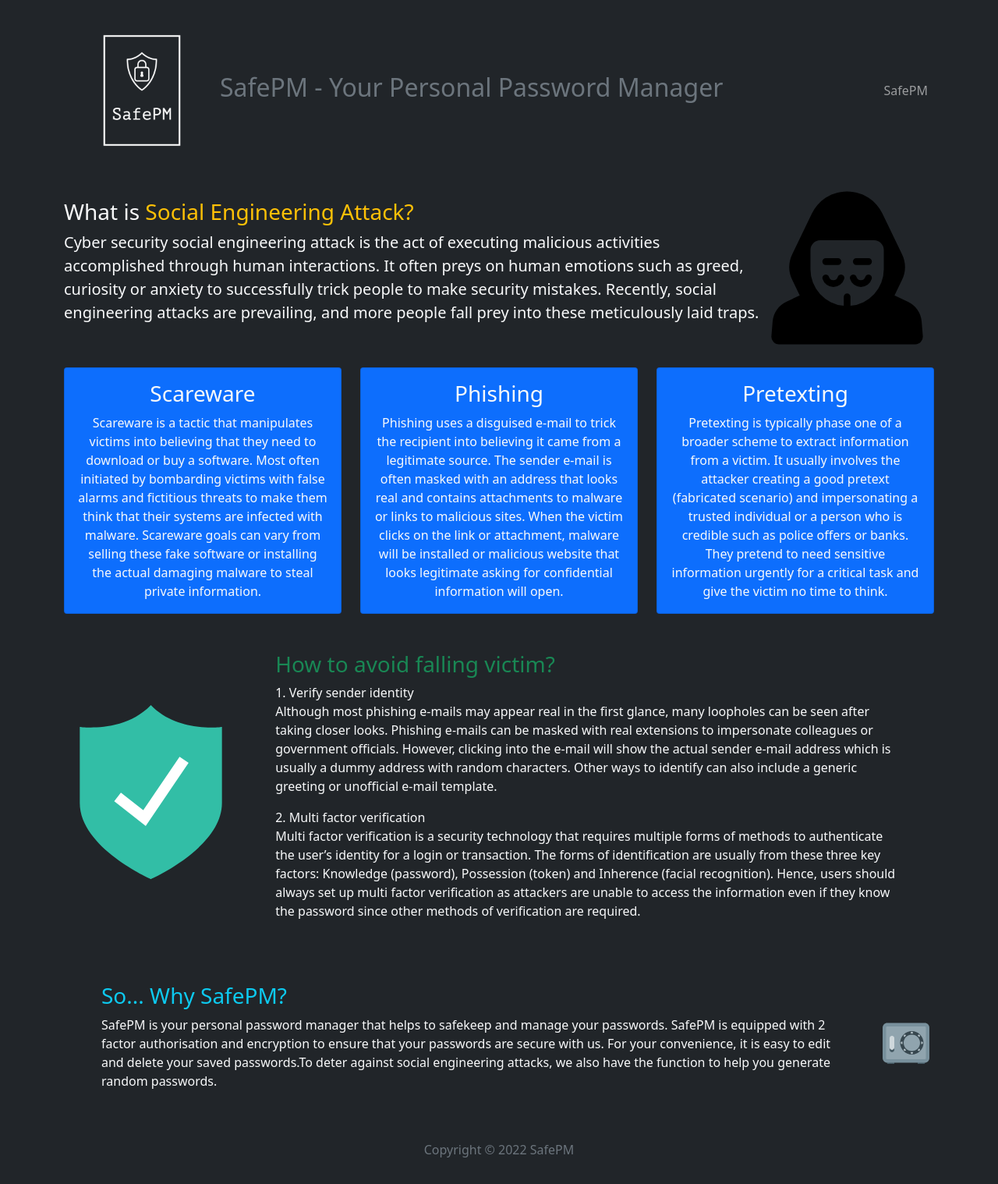
After one commit to Foxyfufu/Password-Manager, a Flask app: page /info in a window 1280 px wide. The commit adds this page. Shown: the whole page at 78% size. Run offline with Flask 2, Linux system fonts and the light colour scheme.

Commit message:
static page

```diff
--- a/app.py
+++ b/app.py
@@ -1,6 +1,5 @@
 from __future__ import print_function
-import os.path
-from flask import Flask, render_template, request, redirect, session, flash, url_for
+from flask import Flask, render_template, request, redirect, session, flash
 from config import APP_KEY #encrypt cookies
 from models import db, login, UserModel, Manager
 from flask_login import login_required, current_user, login_user, logout_user
@@ -10,7 +9,6 @@
 import base64
 from email.mime.multipart import MIMEMultipart
 from email.mime.text import MIMEText
-
 
 # from functools import wraps
 # from utils import generate_uid, divide_data
@@ -25,7 +23,6 @@
 API_NAME = 'gmail'
 API_VERSION = 'v1'
 SCOPES = ['https://mail.google.com/']
-
 service = create_service(CLIENT_SECRET_FILE, API_NAME, API_VERSION, SCOPES)
 
 db.init_app(app)
@@ -209,5 +206,9 @@
 def back():
     return redirect('/home')
 
+@app.route('/info')
+def info():
+    return render_template('info.html')
+
 if __name__ == "__main__":
     app.run(debug=True)
--- a/static/style.css
+++ b/static/style.css
@@ -2,6 +2,6 @@
     margin: auto;
 }
 
-#test {
-    width: 50%
+#hacker {
+    width: 20%
 }
--- a/task.txt
+++ /dev/null
@@ -1,3 +0,0 @@
-Things to do:
-1. timely alert for password change
-2. Static content for SEA
--- /dev/null
+++ b/templates/info.html
@@ -0,0 +1,127 @@
+{% extends "base.html" %}
+
+{% block head %} Social Engineering Attack {% endblock %}
+
+{% block content %}
+    <div class="collapse navbar-collapse" id="navmenu">
+        <ul class="navbar-nav ms-auto">
+            <li class="nav-item">
+                <a href="/" class="nav-link">SafePM</a>
+            </li>
+        </ul>
+  </div>
+{% endblock %}
+
+{% block body %}
+
+<section class="bg-dark text-light p-5 p-lg-0 text-center text-sm-start">
+    <div class="container">
+        <div class="d-sm-flex align-items-center justify-content-between">
+          <div>
+            <h3>What is <span class="text-warning"> Social Engineering Attack? </span></h3>
+            <p class="lead">
+                Cyber security social engineering attack is the act of executing malicious
+                activities accomplished through human interactions. It often preys on human
+                emotions such as greed, curiosity or anxiety to successfully trick people
+                to make security mistakes. Recently, social engineering attacks are
+                prevailing, and more people fall prey into these meticulously laid traps.
+            </p>
+          </div>
+          <img class="img-fluid d-none d-sm-block" id ="hacker" src="static/hacker.svg" alt="" />
+        </div>
+    </div>
+</section>
+
+<section class="px-5 py-3 bg-dark text-light">
+    <div class="container">
+      <div class="row text-center g-4">
+        <div class="col-md">
+          <div class="card bg-primary">
+            <div class="card-body text-center">
+              <h3 class="card-title mb-2">Scareware</h3>
+              <p class="card-text">
+                Scareware is a tactic that manipulates victims into believing that they need to
+                download or buy a software. Most often initiated by bombarding victims with false alarms
+                and fictitious threats to make them think that their systems are infected with malware.
+                Scareware goals can vary from selling these fake software or installing the actual damaging
+                malware to steal private information.
+              </p>
+            </div>
+          </div>
+        </div>
+        <div class="col-md">
+          <div class="card bg-primary">
+            <div class="card-body text-center">
+              <h3 class="card-title mb-2">Phishing</h3>
+              <p class="card-text">
+                Phishing uses a disguised e-mail to trick the recipient into believing it
+                came from a legitimate source. The sender e-mail is often masked with an address that
+                looks real and contains attachments to malware or links to malicious sites. When
+                the victim clicks on the link or attachment, malware will be installed or malicious website
+                that looks legitimate asking for confidential information will open.
+            </div>
+          </div>
+        </div>
+        <div class="col-md">
+          <div class="card bg-primary">
+            <div class="card-body text-center">
+              <h3 class="card-title mb-2">Pretexting</h3>
+              <p class="card-text">
+                Pretexting is typically phase one of a broader scheme to extract information from a victim. It
+                usually involves the attacker creating a good pretext (fabricated scenario) and impersonating a
+                trusted individual or a person who is credible such as police offers or banks. They pretend to
+                need sensitive information urgently for a critical task and give the victim no time to think.
+              </p>
+            </div>
+          </div>
+        </div>
+      </div>
+    </div>
+  </section>
+
+  <section class="px-5 py-3 bg-dark text-light">
+    <div class="container">
+      <div class="d-sm-flex align-items-center justify-content-between">
+        <img class="img-fluid d-none d-sm-block" id="hacker" src="static/antivirus.svg" alt="" />
+        <div class="px-5 py-3">
+          <h3><span class="text-success">How to avoid falling victim?</span></h3>
+          <p>
+            1. Verify sender identity <br>
+            Although most phishing e-mails may appear real in the first glance, many loopholes can be
+            seen after taking closer looks. Phishing e-mails can be masked with real extensions to impersonate colleagues or
+            government officials. However, clicking into the e-mail will show the actual sender e-mail address which
+            is usually a dummy address with random characters. Other ways to identify can also include a generic
+            greeting or unofficial e-mail template.
+          </p>
+          <p>
+            2. Multi factor verification <br>
+            Multi factor verification is a security technology that requires multiple forms of methods to authenticate
+            the user’s identity for a login or transaction. The forms of identification are usually from these three
+            key factors: Knowledge (password), Possession (token) and Inherence (facial recognition). Hence, users should
+            always set up multi factor verification as attackers are unable to access the information
+            even if they know the password since other methods of verification are required.
+          </p>
+        </div>
+      </div>
+    </div>
+  </section>
+
+  <section class="px-5 py-3 bg-dark text-light">
+    <div class="container">
+      <div class="d-sm-flex align-items-center justify-content-between">
+        <div class="px-5 py-3">
+          <h3><span class="text-info">So... Why SafePM?</span></h3>
+          <p>
+            SafePM is your personal password manager that helps to safekeep and manage your passwords. SafePM is equipped
+            with 2 factor authorisation and encryption to ensure that your passwords are secure with us. For your
+            convenience, it is easy to edit and delete your saved passwords.To deter against social engineering attacks,
+            we also have the function to help you generate random passwords.
+          </p>
+        </div>
+          <img class="img-fluid d-none d-sm-block" id="hacker" src="static/safe.svg" alt="" />
+      </div>
+    </div>
+  </section>
+
+
+{% endblock %}
--- a/templates/login.html
+++ b/templates/login.html
@@ -5,6 +5,9 @@
 {% block content %}
     <div class="collapse navbar-collapse" id="navmenu">
         <ul class="navbar-nav ms-auto">
+            <li class="nav-item">
+                <a href="/info" class="nav-link">Information</a>
+            </li>
             <li class="nav-item">
                 <a href="/register" class="nav-link">Register</a>
             </li>
```
Also changed, not shown: static/antivirus.svg (added), static/hacker.svg (added), static/safe.svg (added), 4 other files.
